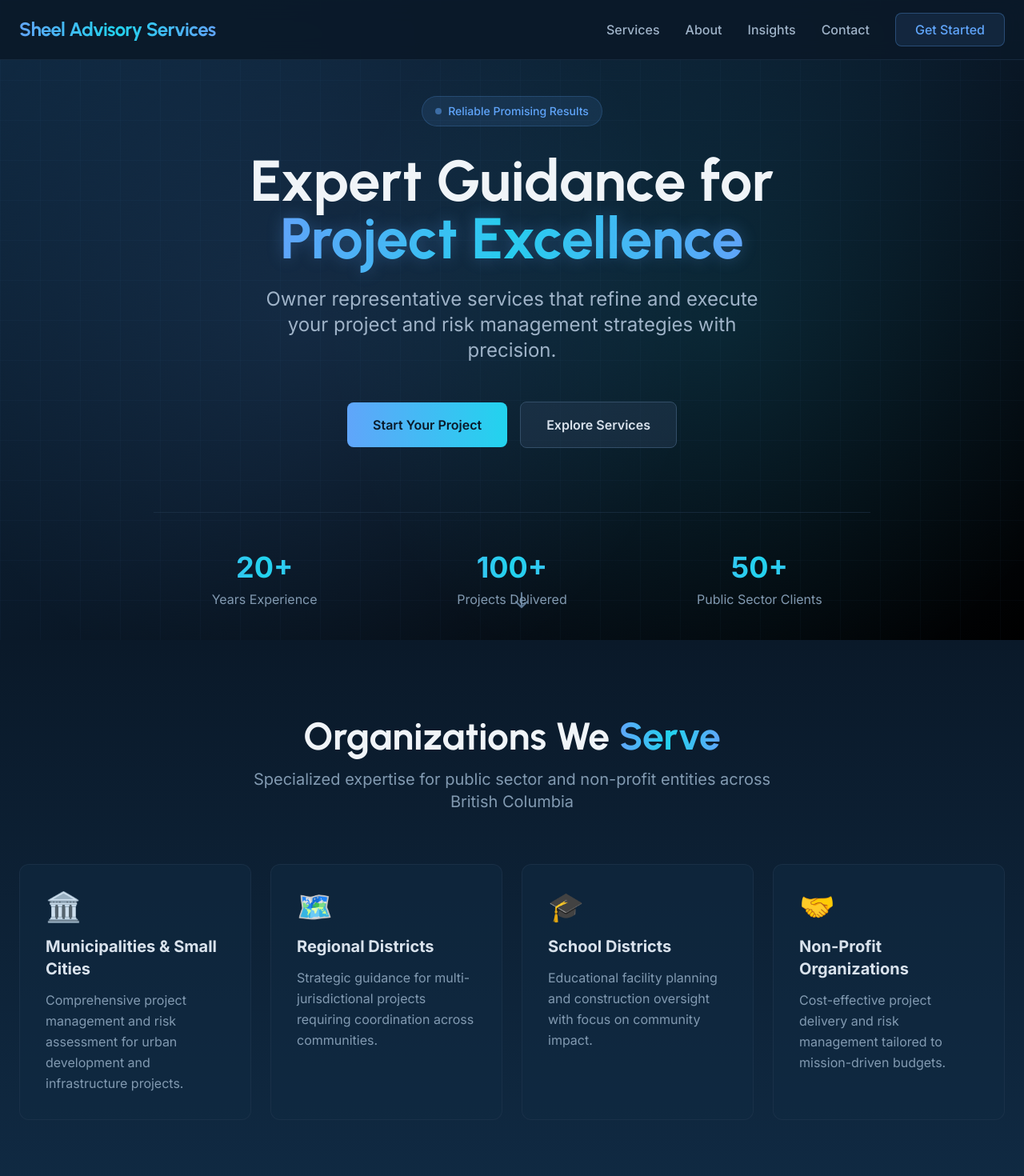
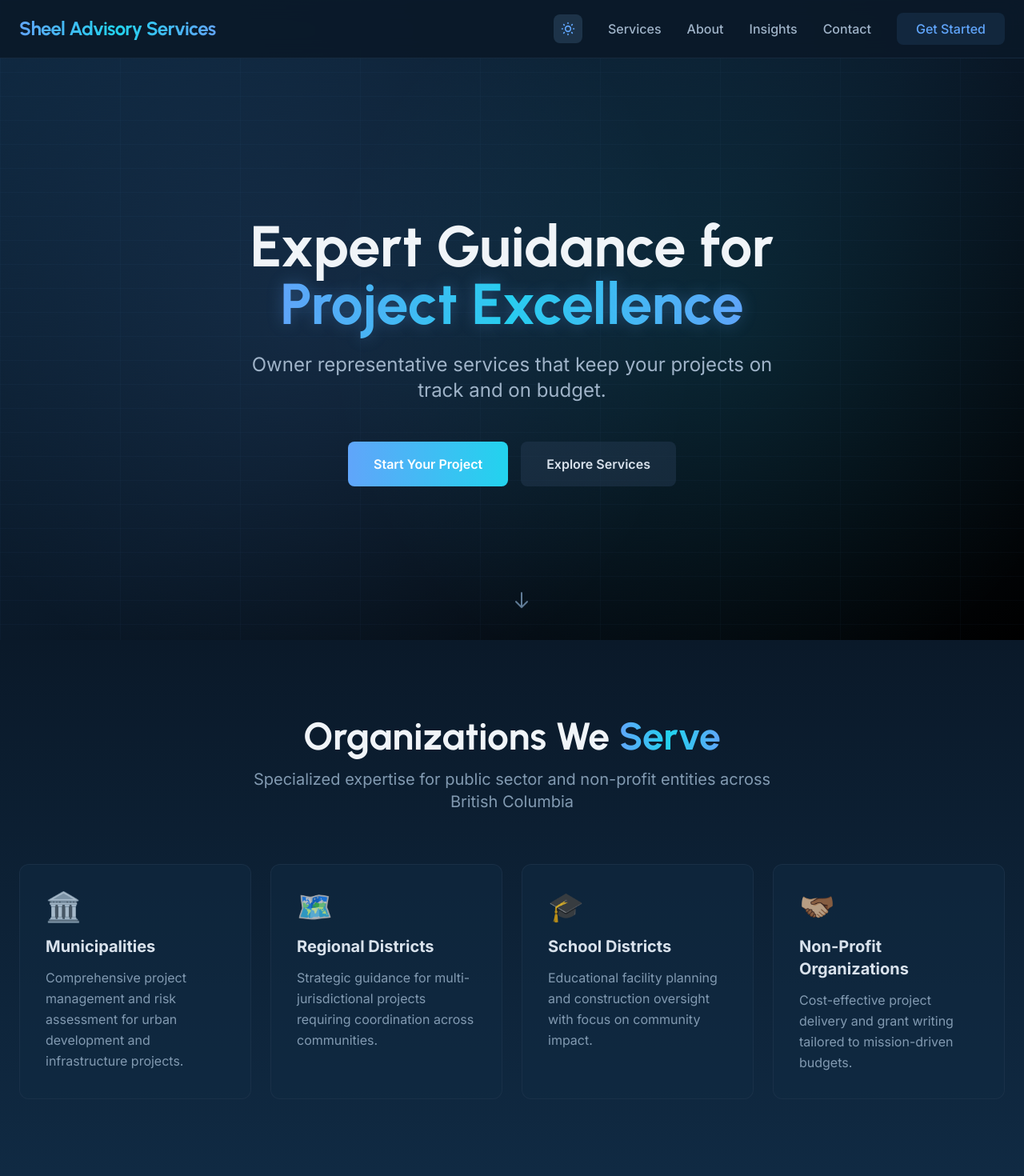
Before and after one commit to Sheel-Advisory-Services/sheel-advisory, a Next.js app: page / in a window 1280 px wide. Shown: the top 1470 px of the page at 80% size. Built offline with nearby package versions, Linux system fonts and the light colour scheme.

Commit message:
Add theme toggle with light/dark mode and update text colors

```diff
--- a/app/globals.css
+++ b/app/globals.css
@@ -4,18 +4,16 @@
 
 @layer base {
   :root {
-    --background: 10 15 25;
+    --background: 36 59 83;
     --foreground: 248 250 252;
-    --primary: 96 165 250;
-    --accent: 34 211 238;
   }
 
   * {
-    @apply border-steel-800;
+    @apply border-steel-700 dark:border-steel-700;
   }
 
   body {
-    @apply bg-steel-950 text-steel-50;
+    @apply bg-white dark:bg-steel-800 text-steel-900 dark:text-steel-50;
     font-feature-settings: "rlig" 1, "calt" 1;
   }
 }
@@ -41,5 +39,5 @@
 
 /* Selection */
 ::selection {
-  @apply bg-accent-blue/30 text-steel-50;
+  @apply bg-accent-blue/30 text-steel-50 dark:text-steel-50;
 }
--- a/components/About.tsx
+++ b/components/About.tsx
@@ -1,12 +1,12 @@
 export default function About() {
   return (
-    <section id="about" className="py-24 bg-gradient-to-b from-steel-900 to-steel-950">
+    <section id="about" className="py-24 bg-gradient-to-b from-steel-100 to-steel-50 dark:from-steel-900 dark:to-steel-950">
       <div className="container mx-auto px-6">
         <div className="max-w-5xl mx-auto">
           <div className="grid md:grid-cols-2 gap-12 items-center">
-            {/* Image placeholder */}
-            <div className="relative">
-              <div className="aspect-square rounded-2xl overflow-hidden border border-steel-700">
+            {/* Image */}
+            <div className="relative max-w-xs opacity-80 mx-auto">
+              <div className="aspect-square rounded-2xl overflow-hidden border border-steel-300 dark:border-steel-700">
                 <img
                   src="/profile.png"
                   alt="Professional headshot"
@@ -21,11 +21,11 @@
             {/* Content */}
             <div>
               <h2 className="text-4xl md:text-5xl font-display font-bold mb-6">
-                <span className="text-steel-50">About</span>{' '}
+                <span className="text-steel-600 dark:text-steel-50">About</span>{' '}
                 <span className="gradient-text">Sheel Advisory</span>
               </h2>
 
-              <div className="space-y-4 text-steel-300 leading-relaxed">
+              <div className="space-y-4 text-steel-600 dark:text-steel-300 leading-relaxed">
                 <p>
                   [Placeholder: Add professional biography highlighting experience in project and risk management,
                   specific expertise in owner representative services, and track record with public sector clients.]
@@ -42,20 +42,20 @@
 
               {/* Credentials highlights */}
               <div className="grid grid-cols-2 gap-4 mt-8">
-                <div className="p-4 rounded-lg bg-steel-900/50 border border-steel-800/50">
-                  <div className="text-2xl font-bold text-accent-blue mb-1">[XX]+</div>
-                  <div className="text-sm text-steel-400">Years Experience</div>
+                <div className="p-4 rounded-lg bg-steel-100 dark:bg-steel-900/50 border border-steel-300 dark:border-steel-800/50">
+                  <div className="text-2xl font-bold text-steel-600 dark:text-accent-blue mb-1">25+</div>
+                  <div className="text-sm text-steel-600 dark:text-steel-400">Years Experience</div>
                 </div>
-                <div className="p-4 rounded-lg bg-steel-900/50 border border-steel-800/50">
-                  <div className="text-2xl font-bold text-accent-blue mb-1">[XXX]+</div>
-                  <div className="text-sm text-steel-400">Projects Completed</div>
+                <div className="p-4 rounded-lg bg-steel-100 dark:bg-steel-900/50 border border-steel-300 dark:border-steel-800/50">
+                  <div className="text-2xl font-bold text-steel-600 dark:text-accent-blue mb-1">1000+</div>
+                  <div className="text-sm text-steel-600 dark:text-steel-400">Projects Completed</div>
                 </div>
               </div>
 
               {/* Professional affiliations placeholder */}
-              <div className="mt-8 pt-8 border-t border-steel-800/50">
-                <h4 className="text-sm font-semibold text-steel-400 mb-3">Professional Affiliations</h4>
-                <div className="text-steel-500 text-sm">
+              <div className="mt-8 pt-8 border-t border-steel-300 dark:border-steel-800/50">
+                <h4 className="text-sm font-semibold text-steel-600 dark:text-steel-400 mb-3">Professional Affiliations</h4>
+                <div className="text-steel-600 dark:text-steel-500 text-sm">
                   [Add professional certifications, memberships, and affiliations]
                 </div>
               </div>
--- a/components/Header.tsx
+++ b/components/Header.tsx
@@ -2,6 +2,7 @@
 
 import Link from 'next/link';
 import { useState } from 'react';
+import ThemeToggle from './ThemeToggle';
 
 export default function Header() {
   const [isMenuOpen, setIsMenuOpen] = useState(false);
@@ -14,7 +15,7 @@
   ];
 
   return (
-    <header className="fixed top-0 w-full z-50 bg-steel-950/90 backdrop-blur-md border-b border-steel-800/50">
+    <header className="fixed top-0 w-full z-50 bg-steel-100/90 dark:bg-steel-950/90 backdrop-blur-md border-b border-steel-300/50 dark:border-steel-800/50">
       <nav className="container mx-auto px-6 py-4">
         <div className="flex items-center justify-between">
           {/* Logo */}
@@ -24,18 +25,19 @@
 
           {/* Desktop Navigation */}
           <div className="hidden md:flex items-center space-x-8">
+            <ThemeToggle />
             {navItems.map((item) => (
               <a
                 key={item.href}
                 href={item.href}
-                className="text-steel-300 hover:text-accent-blue transition-colors duration-200 font-medium"
+                className="text-steel-700 dark:text-steel-300 hover:text-accent-blue transition-colors duration-200 font-medium"
               >
                 {item.label}
               </a>
             ))}
             <a
               href="#contact"
-              className="px-6 py-2 bg-accent-blue/10 border border-accent-blue/30 rounded-lg text-accent-blue hover:bg-accent-blue/20 transition-all duration-200 font-medium"
+              className="px-6 py-2 bg-accent-blue/10 rounded-lg text-accent-blue hover:bg-accent-blue/20 transition-all duration-200 font-medium"
             >
               Get Started
             </a>
@@ -44,7 +46,7 @@
           {/* Mobile menu button */}
           <button
             onClick={() => setIsMenuOpen(!isMenuOpen)}
-            className="md:hidden text-steel-300 hover:text-accent-blue transition-colors"
+            className="md:hidden text-steel-700 dark:text-steel-300 hover:text-accent-blue transition-colors"
             aria-label="Toggle menu"
           >
             <svg className="w-6 h-6" fill="none" stroke="currentColor" viewBox="0 0 24 24">
@@ -60,12 +62,13 @@
         {/* Mobile menu */}
         {isMenuOpen && (
           <div className="md:hidden mt-4 pb-4 space-y-3">
+            <ThemeToggle />
             {navItems.map((item) => (
               <a
                 key={item.href}
                 href={item.href}
                 onClick={() => setIsMenuOpen(false)}
-                className="block text-steel-300 hover:text-accent-blue transition-colors py-2"
+                className="block text-steel-700 dark:text-steel-300 hover:text-accent-blue transition-colors py-2"
               >
                 {item.label}
               </a>
@@ -73,7 +76,7 @@
             <a
               href="#contact"
               onClick={() => setIsMenuOpen(false)}
-              className="block px-6 py-2 bg-accent-blue/10 border border-accent-blue/30 rounded-lg text-accent-blue text-center font-medium"
+              className="px-6 py-2 bg-accent-blue/10 rounded-lg text-accent-blue hover:bg-accent-blue/20 transition-all duration-200 font-medium"
             >
               Get Started
             </a>
--- a/components/Hero.tsx
+++ b/components/Hero.tsx
@@ -2,63 +2,42 @@
   return (
     <section className="relative min-h-screen flex items-center justify-center overflow-hidden pt-20">
       {/* Background effects */}
-      <div className="absolute inset-0 bg-gradient-to-br from-steel-900 via-steel-950 to-black"></div>
-      <div className="absolute inset-0 bg-[radial-gradient(circle_at_30%_50%,rgba(96,165,250,0.1),transparent_50%)]"></div>
-      <div className="absolute inset-0 bg-[radial-gradient(circle_at_70%_50%,rgba(34,211,238,0.1),transparent_50%)]"></div>
+      <div className="absolute inset-0 bg-white dark:bg-gradient-to-br dark:from-steel-900 dark:via-steel-950 dark:to-black"></div>
+      <div className="absolute inset-0 dark:bg-[radial-gradient(circle_at_30%_50%,rgba(96,165,250,0.1),transparent_50%)]"></div>
+      <div className="absolute inset-0 dark:bg-[radial-gradient(circle_at_70%_50%,rgba(34,211,238,0.1),transparent_50%)]"></div>
 
-      {/* Grid pattern overlay */}
-      <div className="absolute inset-0 bg-[linear-gradient(rgba(96,165,250,0.03)_1px,transparent_1px),linear-gradient(90deg,rgba(96,165,250,0.03)_1px,transparent_1px)] bg-[size:50px_50px]"></div>
+      {/* Grid pattern overlay - dark mode only */}
+      <div className="absolute inset-0 hidden dark:block bg-[linear-gradient(rgba(96,165,250,0.03)_1px,transparent_1px),linear-gradient(90deg,rgba(96,165,250,0.03)_1px,transparent_1px)] bg-[size:150px_30px]"></div>
 
       <div className="container mx-auto px-6 relative z-10">
         <div className="max-w-4xl mx-auto text-center">
-          {/* Badge */}
-          <div className="inline-flex items-center space-x-2 px-4 py-2 rounded-full bg-accent-blue/10 border border-accent-blue/20 mb-8 animate-fade-in">
-            <div className="w-2 h-2 bg-accent-blue rounded-full animate-pulse"></div>
-            <span className="text-sm font-medium text-accent-blue">Reliable Promising Results</span>
-          </div>
 
           {/* Main heading */}
           <h1 className="text-5xl md:text-7xl font-display font-bold mb-6 leading-tight">
-            <span className="text-steel-50">Expert Guidance for</span>
+            <span className="text-steel-600 dark:text-steel-50">Expert Guidance for</span>
             <br />
             <span className="gradient-text steel-glow">Project Excellence</span>
           </h1>
 
           {/* Subheading */}
-          <p className="text-xl md:text-2xl text-steel-300 mb-12 max-w-2xl mx-auto leading-relaxed">
-            Owner representative services that refine and execute your project and risk management strategies with precision.
+          <p className="text-xl md:text-2xl text-steel-600 dark:text-steel-300 mb-12 max-w-2xl mx-auto leading-relaxed">
+            Owner representative services that keep your projects on track and on budget.
           </p>
 
           {/* CTA buttons */}
           <div className="flex flex-col sm:flex-row items-center justify-center gap-4">
             <a
               href="#contact"
-              className="px-8 py-4 bg-gradient-to-r from-accent-blue to-accent-cyan rounded-lg text-steel-950 font-semibold hover:shadow-lg hover:shadow-accent-blue/50 transition-all duration-300 transform hover:-translate-y-1"
+              className="px-8 py-4 bg-gradient-to-r from-accent-blue to-accent-cyan rounded-lg text-white font-semibold hover:shadow-lg hover:shadow-accent-blue/50 transition-all duration-300 transform hover:-translate-y-1"
             >
               Start Your Project
             </a>
             <a
               href="#services"
-              className="px-8 py-4 bg-steel-800/50 border border-steel-700 rounded-lg text-steel-100 font-semibold hover:bg-steel-800 transition-all duration-300"
+              className="px-8 py-4 bg-steel-200 dark:bg-steel-800/50 rounded-lg text-steel-700 dark:text-steel-100 font-semibold hover:bg-steel-300 dark:hover:bg-steel-800 transition-all duration-300 transform hover:-translate-y-1 hover:shadow-lg hover:shadow-steel-400/50"
             >
               Explore Services
             </a>
-          </div>
-
-          {/* Stats or trust indicators */}
-          <div className="grid grid-cols-3 gap-8 mt-20 pt-12 border-t border-steel-800/50">
-            <div>
-              <div className="text-3xl md:text-4xl font-bold gradient-text mb-2">20+</div>
-              <div className="text-steel-400 text-sm md:text-base">Years Experience</div>
-            </div>
-            <div>
-              <div className="text-3xl md:text-4xl font-bold gradient-text mb-2">100+</div>
-              <div className="text-steel-400 text-sm md:text-base">Projects Delivered</div>
-            </div>
-            <div>
-              <div className="text-3xl md:text-4xl font-bold gradient-text mb-2">50+</div>
-              <div className="text-steel-400 text-sm md:text-base">Public Sector Clients</div>
-            </div>
           </div>
         </div>
       </div>
--- a/components/TargetClients.tsx
+++ b/components/TargetClients.tsx
@@ -1,7 +1,7 @@
 export default function TargetClients() {
   const clients = [
     {
-      title: "Municipalities & Small Cities",
+      title: "Municipalities",
       description: "Comprehensive project management and risk assessment for urban development and infrastructure projects.",
       icon: "🏛️"
     },
@@ -17,20 +17,20 @@
     },
     {
       title: "Non-Profit Organizations",
-      description: "Cost-effective project delivery and risk management tailored to mission-driven budgets.",
-      icon: "🤝"
+      description: "Cost-effective project delivery and grant writing tailored to mission-driven budgets.",
+      icon: "🫱🏼‍🫲🏾"
     }
   ];
 
   return (
-    <section className="py-24 bg-gradient-to-b from-steel-950 to-steel-900">
+    <section className="py-24 bg-gradient-to-b from-steel-50 to-steel-100 dark:from-steel-950 dark:to-steel-900">
       <div className="container mx-auto px-6">
         <div className="text-center mb-16">
           <h2 className="text-4xl md:text-5xl font-display font-bold mb-4">
-            <span className="text-steel-50">Organizations We</span>{' '}
+            <span className="text-steel-500 dark:text-steel-50">Organizations We</span>{' '}
             <span className="gradient-text">Serve</span>
           </h2>
-          <p className="text-xl text-steel-400 max-w-2xl mx-auto">
+          <p className="text-xl text-steel-600 dark:text-steel-400 max-w-2xl mx-auto">
             Specialized expertise for public sector and non-profit entities across British Columbia
           </p>
         </div>
@@ -39,15 +39,15 @@
           {clients.map((client, index) => (
             <div
               key={index}
-              className="group p-8 rounded-xl bg-steel-900/50 border border-steel-800/50 hover:border-accent-blue/50 transition-all duration-300 hover:-translate-y-2"
+              className="group p-8 rounded-xl bg-white dark:bg-steel-900/50 border border-steel-300 dark:border-steel-800/50 hover:border-accent-blue/50 transition-all duration-300 hover:-translate-y-2"
             >
-              <div className="text-4xl mb-4 transform group-hover:scale-110 transition-transform duration-300">
+              <div className="text-4xl mb-4 transform group-hover:scale-110 transition-transform duration-300 opacity-80">
                 {client.icon}
               </div>
-              <h3 className="text-xl font-bold text-steel-100 mb-3 group-hover:text-accent-blue transition-colors">
+              <h3 className="text-xl font-bold text-steel-500 dark:text-steel-100 mb-3 group-hover:text-accent-blue transition-colors">
                 {client.title}
               </h3>
-              <p className="text-steel-400 leading-relaxed">
+              <p className="text-steel-600 dark:text-steel-400 leading-relaxed">
                 {client.description}
               </p>
             </div>
--- /dev/null
+++ b/components/ThemeToggle.tsx
@@ -0,0 +1,53 @@
+'use client';
+
+import { useState, useEffect } from 'react';
+
+export default function ThemeToggle() {
+  const [darkMode, setDarkMode] = useState(true);
+
+  useEffect(() => {
+    // Check localStorage or default to dark
+    const savedTheme = localStorage.getItem('theme');
+    const isDark = savedTheme === 'dark' || savedTheme === null;
+    setDarkMode(isDark);
+
+    if (isDark) {
+      document.documentElement.classList.add('dark');
+    } else {
+      document.documentElement.classList.remove('dark');
+    }
+  }, []);
+
+  const toggleTheme = () => {
+    const newMode = !darkMode;
+    setDarkMode(newMode);
+
+    if (newMode) {
+      document.documentElement.classList.add('dark');
+      localStorage.setItem('theme', 'dark');
+    } else {
+      document.documentElement.classList.remove('dark');
+      localStorage.setItem('theme', 'light');
+    }
+  };
+
+  return (
+    <button
+      onClick={toggleTheme}
+      className="p-2 rounded-lg bg-accent-blue/10 dark:bg-steel-700/50 hover:bg-accent-blue/20 dark:hover:bg-steel-600/50 transition-colors"
+      aria-label="Toggle theme"
+    >
+      {darkMode ? (
+        // Sun icon for light mode
+        <svg className="w-5 h-5 text-accent-blue" fill="none" stroke="currentColor" viewBox="0 0 24 24">
+          <path strokeLinecap="round" strokeLinejoin="round" strokeWidth={2} d="M12 3v1m0 16v1m9-9h-1M4 12H3m15.364 6.364l-.707-.707M6.343 6.343l-.707-.707m12.728 0l-.707.707M6.343 17.657l-.707.707M16 12a4 4 0 11-8 0 4 4 0 018 0z" />
+        </svg>
+      ) : (
+        // Moon icon for dark mode
+        <svg className="w-5 h-5 text-accent-blue" fill="none" stroke="currentColor" viewBox="0 0 24 24">
+          <path strokeLinecap="round" strokeLinejoin="round" strokeWidth={2} d="M20.354 15.354A9 9 0 018.646 3.646 9.003 9.003 0 0012 21a9.003 9.003 0 008.354-5.646z" />
+        </svg>
+      )}
+    </button>
+  );
+}
--- a/tailwind.config.ts
+++ b/tailwind.config.ts
@@ -1,6 +1,7 @@
 import type { Config } from "tailwindcss";
 
 const config: Config = {
+  darkMode: 'class',
   content: [
     "./pages/**/*.{js,ts,jsx,tsx,mdx}",
     "./components/**/*.{js,ts,jsx,tsx,mdx}",
```
Also changed, not shown: components/Contact.tsx (+24 -24 lines), components/Footer.tsx (+13 -13 lines), components/Insights.tsx (+16 -16 lines), components/Services.tsx (+12 -12 lines), components/Testimonials.tsx (+8 -8 lines).
